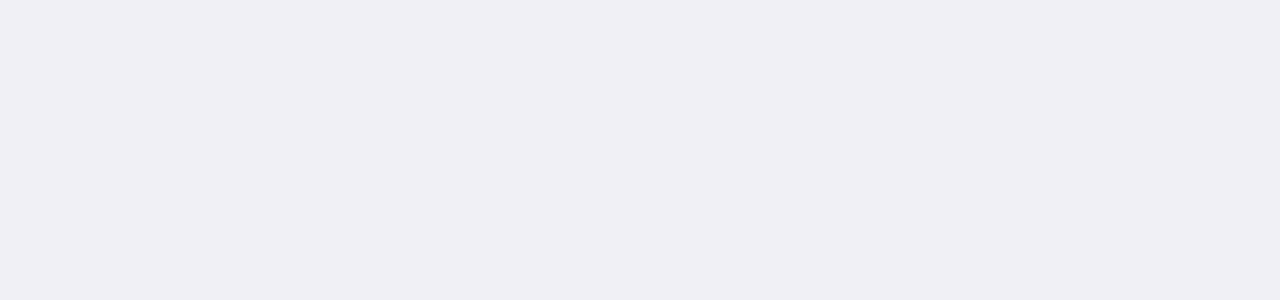
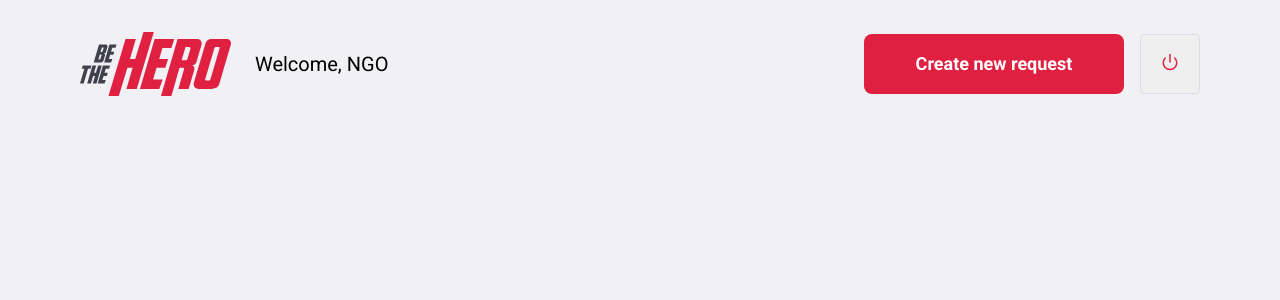
Before and after one commit to vilsonrjunior/be-a-hero, a React (Create React App) app in the folder frontend/: page /profile in a window 1280 px wide. Shown: the top 300 px of the page. Built offline with nearby package versions, Linux system fonts and the light colour scheme.

Commit message:
first commt on profile page with initial styling

```diff
--- a/frontend/src/pages/Logon/styles.css
+++ b/frontend/src/pages/Logon/styles.css
@@ -5,7 +5,7 @@
      margin: 0 auto;
      display: flex;
      align-items: center;
-     justify-content: center;
+     justify-content: space-between;
  }
 
  .logon-container section.form {
--- /dev/null
+++ b/frontend/src/pages/Profile/index.js
@@ -0,0 +1,22 @@
+import React from 'react';
+import logoImg from '../../assets/logo.svg';
+import { Link } from 'react-router-dom';
+import { FiPower } from 'react-icons/fi';
+
+import './style.css';
+
+export default function Profile() {
+    return(
+        <div className="profile-container">
+            <header>
+                <img src={logoImg} alt="heroes"/>
+                <span>Welcome, NGO</span>
+
+                <Link className="button" to="/incidents/new">Create new request</Link>
+                <button type="button">
+                    <FiPower size={18} color="E02041" />
+                </button>
+            </header>
+        </div>
+    )
+}
--- /dev/null
+++ b/frontend/src/pages/Profile/style.css
@@ -0,0 +1,39 @@
+.profile-container {
+    width: 100%;
+    max-width: 1180px;
+    padding: 0 30px;
+    margin: 32px auto;
+}
+
+.profile-container header {
+    display: flex;
+    align-items: center;
+}
+
+.profile-container header span {
+    font-size: 20px;
+    margin-left: 24px;
+}
+
+.profile-container header img {
+    height: 64px;
+}
+
+.profile-container header a {
+    width: 260px;
+    margin-left: auto;
+    margin-top: 0;
+}
+
+.profile-container header button {
+    height: 60px;
+    width: 60px;
+    border-radius: 4px;
+    border: 1px solid #dcdce6;
+    margin-left: 16px;
+    transition: border-color 0.2s;
+}
+
+.profile-container header button:hover {
+    border-color: #999;
+}
--- a/frontend/src/routes.js
+++ b/frontend/src/routes.js
@@ -3,6 +3,7 @@ import { BrowserRouter, Route, Switch } from 'react-router-dom';
 
 import Logon from './pages/Logon';
 import Register from './pages/Register';
+import Profile from './pages/Profile';
 
 export default function Routes() {
     return (
@@ -10,6 +11,7 @@ export default function Routes() {
             <Switch>
                 <Route path="/" exact component={Logon} />
                 <Route path="/register" component={Register} />
+                <Route path="/profile" component={Profile } />
             </Switch>
         </BrowserRouter>
     )
```
